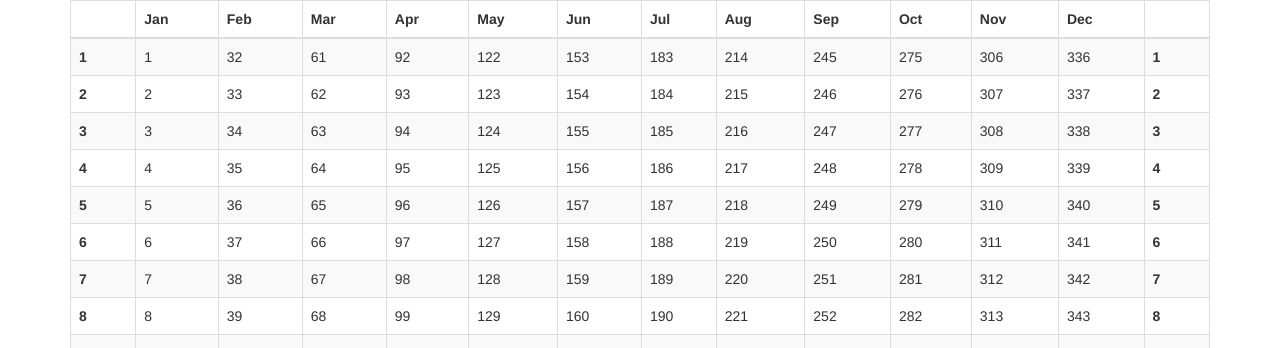
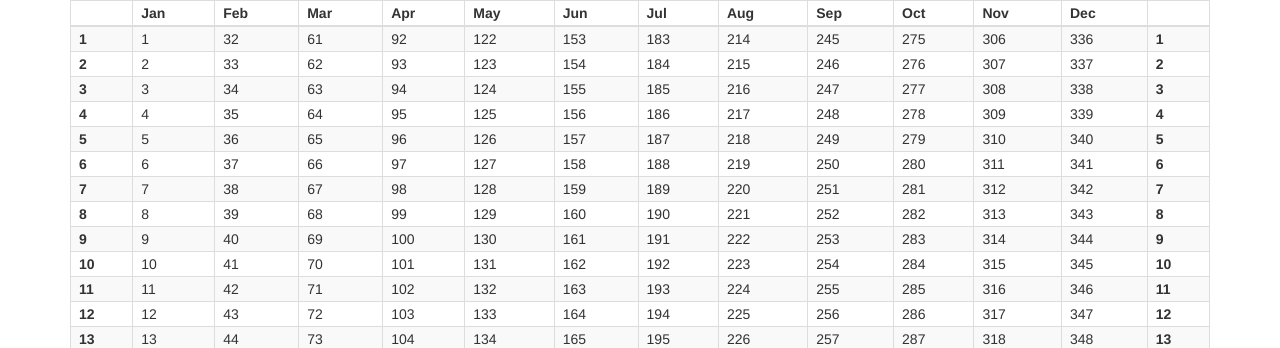
Before and after one commit to bgerhards/julian-chart, a plain HTML site: page index.html in a window 1280 px wide. Shown: the top 348 px of the page. Drawn offline with Linux system fonts and the light colour scheme.

Commit message:
Decreased Bootstrap padding. Now columns can fit on one page easier and printing will be easier ;)

```diff
--- a/stylesheets/main.css
+++ b/stylesheets/main.css
@@ -1,9 +1,3 @@
-.table>tbody>tr>td.julianBody {
-	padding: 2px 2px 2px 8px;
-	vertical-align: middle;
-	line-height: 1;
-}
-
 .table>tbody>tr>td.julianBody:hover {
 	background-color: yellow;
 }
@@ -30,3 +24,21 @@
 .table>tbody>tr>td.selectedMonDay:hover {
 	background-color: rgba(0, 193, 135, .50);
 }
+
+.julian>.table>tbody>tr>td,
+.table>tbody>tr>th,
+.table>tfoot>tr>td,
+.table>tfoot>tr>th,
+.table>thead>tr>td,
+.table>thead>tr>th {
+	padding: 2px 2px 2px 8px;
+}
+
+.julian>.table>tbody>tr>td,
+.julian>.table>tbody>tr>th,
+.julian>.table>tfoot>tr>td,
+.julian>.table>tfoot>tr>th,
+.julian>.table>thead>tr>td,
+.julian>.table>thead>tr>th {
+	padding: 2px 2px 2px 8px;
+}
```
